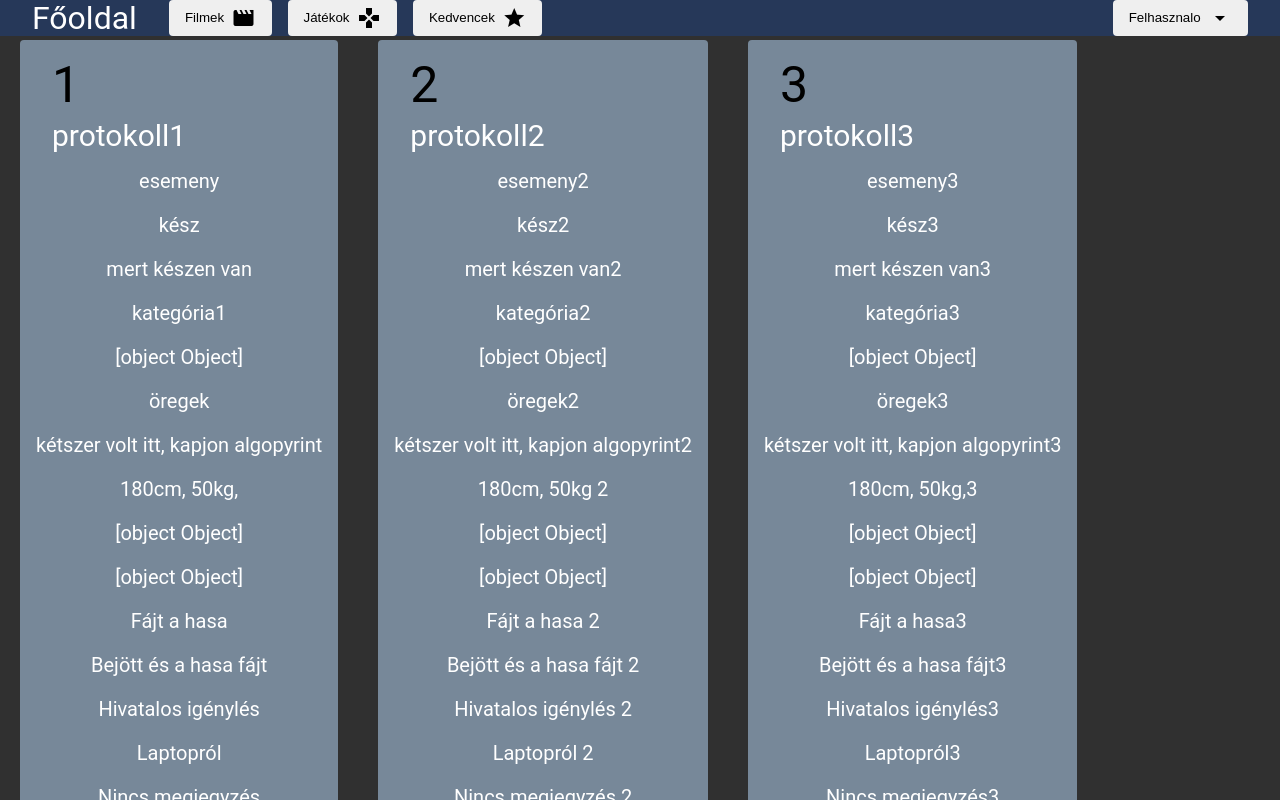
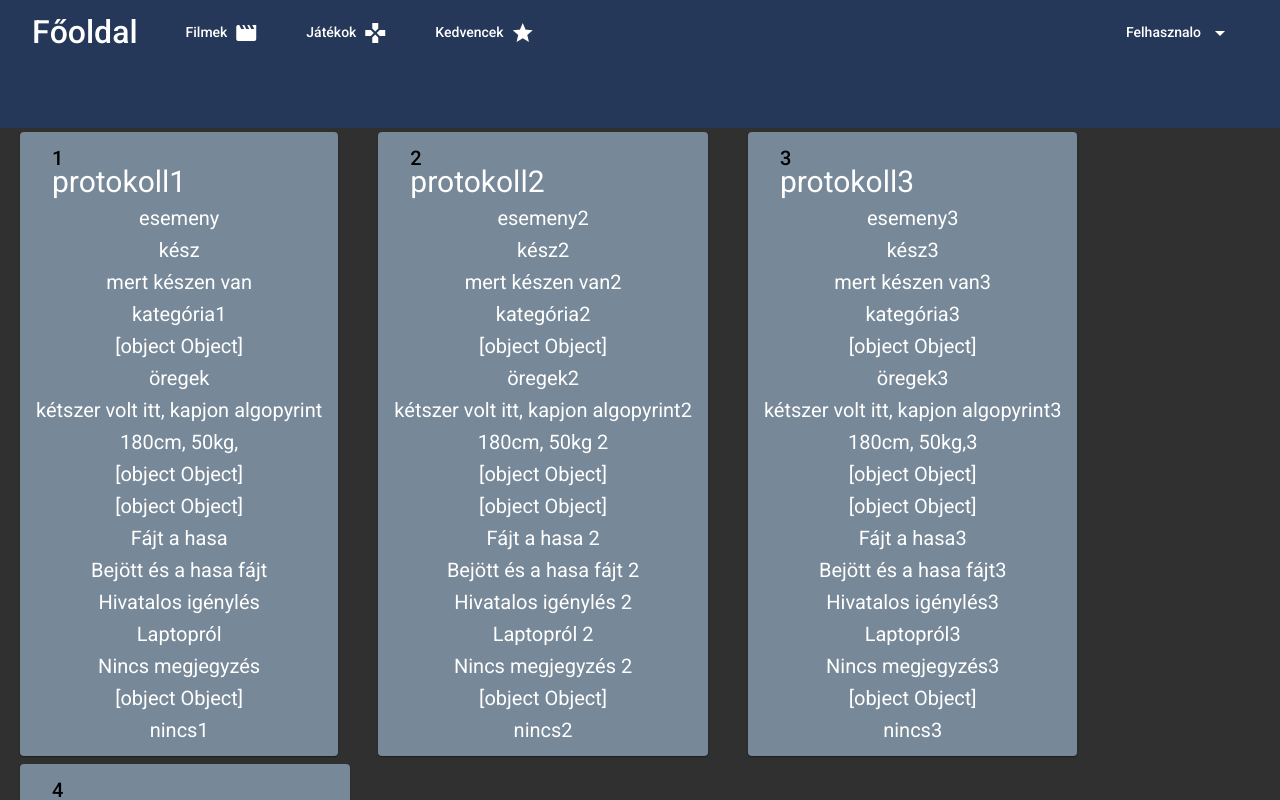
Before and after one commit to bendi1203/webkert, an Angular app in the folder medAd/: page / in a window 1280 px wide. Shown: the top 800 px of the page. Built offline with nearby package versions, Linux system fonts and the light colour scheme.

Commit message:
material update

```diff
--- a/medAd/angular.json
+++ b/medAd/angular.json
@@ -31,6 +31,7 @@
               "src/assets"
             ],
             "styles": [
+              "./node_modules/@angular/material/prebuilt-themes/pink-bluegrey.css",
               "src/styles.scss"
             ],
             "scripts": []
@@ -94,6 +95,7 @@
               "src/assets"
             ],
             "styles": [
+              "./node_modules/@angular/material/prebuilt-themes/pink-bluegrey.css",
               "src/styles.scss"
             ],
             "scripts": []
--- a/medAd/package.json
+++ b/medAd/package.json
@@ -12,10 +12,12 @@
   "private": true,
   "dependencies": {
     "@angular/animations": "~11.2.10",
+    "@angular/cdk": "~11.2.13",
     "@angular/common": "~11.2.10",
     "@angular/compiler": "~11.2.10",
     "@angular/core": "~11.2.10",
     "@angular/forms": "~11.2.10",
+    "@angular/material": "~11.2.13",
     "@angular/platform-browser": "~11.2.10",
     "@angular/platform-browser-dynamic": "~11.2.10",
     "@angular/router": "~11.2.10",
--- a/medAd/src/app/app.module.ts
+++ b/medAd/src/app/app.module.ts
@@ -3,6 +3,7 @@ import { BrowserModule } from '@angular/platform-browser';
 import { AppComponent } from './app.component';
 import { HomeModule } from './pages/home/home.module';
 import { MatCardModule } from '@angular/material/card';
+import { BrowserAnimationsModule } from '@angular/platform-browser/animations';
 
 @NgModule({
   declarations: [
@@ -11,7 +12,8 @@ import { MatCardModule } from '@angular/material/card';
   imports: [
     BrowserModule,
     HomeModule,
-    MatCardModule
+    MatCardModule,
+    BrowserAnimationsModule
   ],
   providers: [],
   bootstrap: [AppComponent],
--- a/medAd/src/index.html
+++ b/medAd/src/index.html
@@ -7,8 +7,10 @@
   <meta name="viewport" content="width=device-width, initial-scale=1">
   <link href="https://fonts.googleapis.com/icon?family=Material+Icons" rel="stylesheet">
   <link rel="icon" type="image/x-icon" href="favicon.ico">
+  <link rel="preconnect" href="https://fonts.gstatic.com">
+  <link href="https://fonts.googleapis.com/css2?family=Roboto:wght@300;400;500&display=swap" rel="stylesheet">
 </head>
-<body>
+<body class="mat-typography">
   <app-root></app-root>
 </body>
 </html>
--- a/medAd/src/styles.scss
+++ b/medAd/src/styles.scss
@@ -36,3 +36,6 @@ body {
     height: auto;
   }
 }
+
+html, body { height: 100%; }
+body { margin: 0; font-family: Roboto, "Helvetica Neue", sans-serif; }
```
Also changed, not shown: 1 other file (tests, documents, lock files or other folders).
